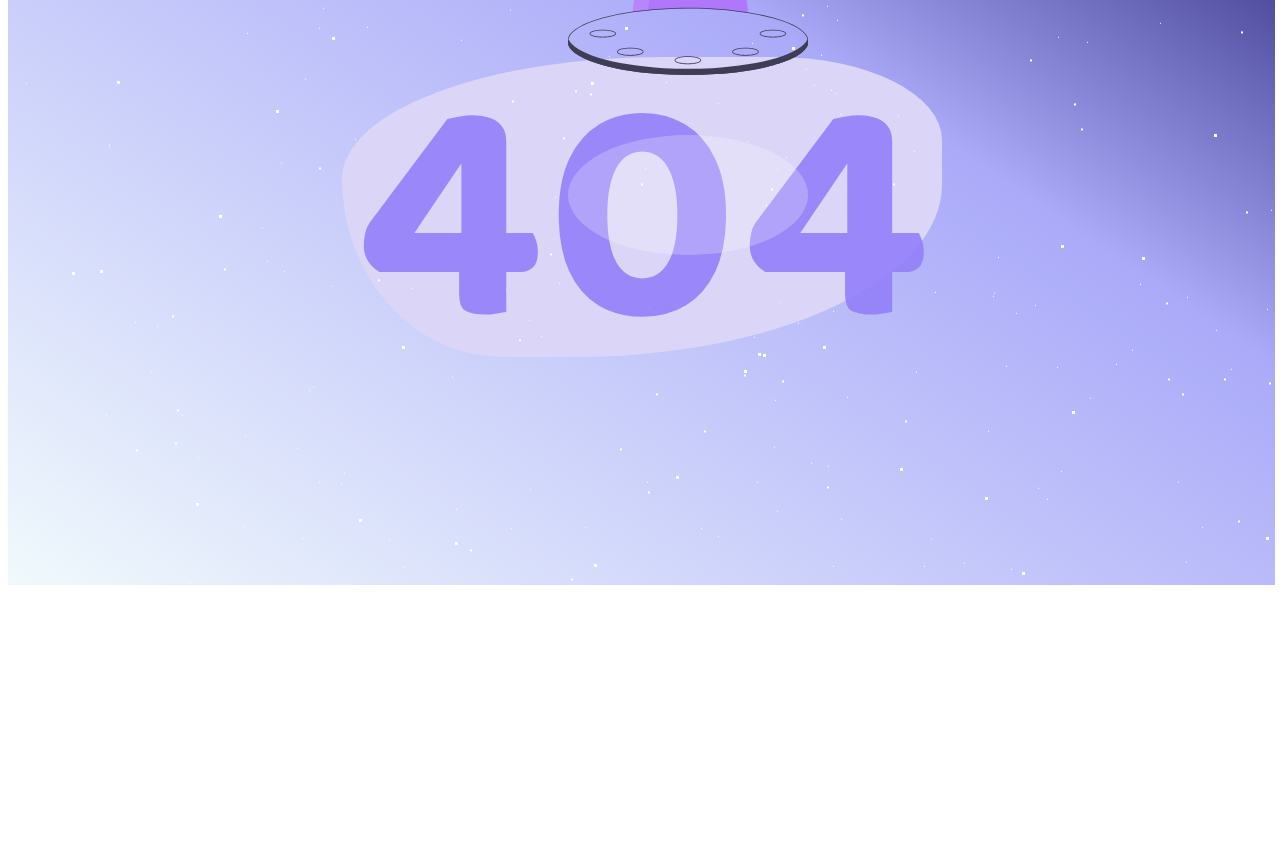
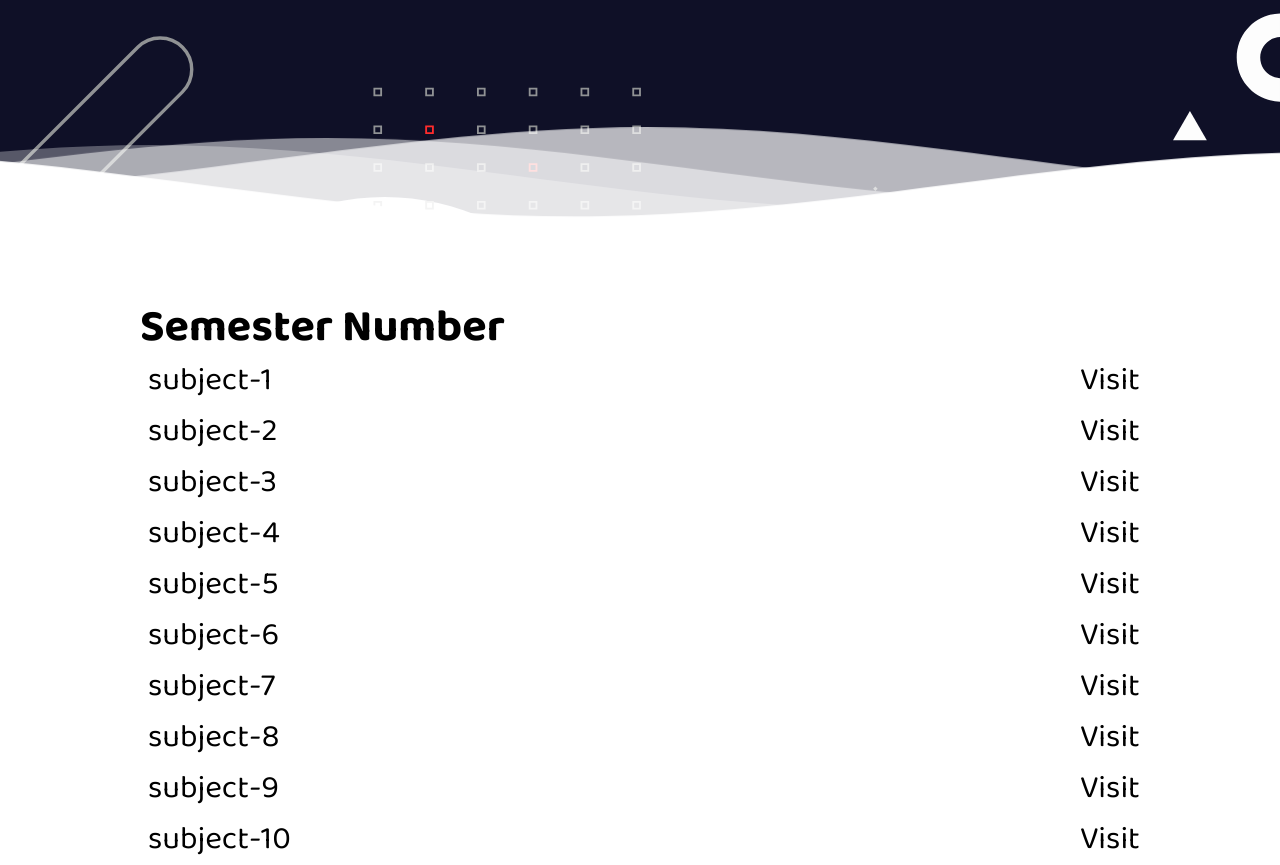
Before and after one commit to amupedia2021/amupedia-web, a Next.js app: page /courses/first-year in a window 1280 px wide. Before the commit this address had no page. Shown: the part 280-1145 px from the top of the page. Before the commit the page ends 800 px from the top, so only its background shows below. Built offline with nearby package versions, Linux system fonts and the light colour scheme; a web font is replaced by a local one.

Commit message:
Sems page structure done

```diff
--- /dev/null
+++ b/components/Sems.js
@@ -0,0 +1,106 @@
+import styles from '@styles/scss/sems.module.scss';
+import Link from 'next/link';
+
+const Sems = () => {
+	return (
+		<section className={styles.main}>
+			<div className={styles.semWrapper}>
+				<h2 className={styles.semNum}>Semester Number</h2>
+				<ul className={styles.subjects}>
+					<li className={styles.subjItem}>
+						<div className="subj">
+							{' '}
+							<span> subject-1</span>
+							<Link href="">
+								<a href="">Visit</a>
+							</Link>
+						</div>
+					</li>
+					<li className={styles.subjItem}>
+						<div className="subj">
+							{' '}
+							<span> subject-2</span>
+							<Link href="">
+								<a href="">Visit</a>
+							</Link>
+						</div>
+					</li>
+					<li className={styles.subjItem}>
+						<div className="subj">
+							{' '}
+							<span> subject-3</span>
+							<Link href="">
+								<a href="">Visit</a>
+							</Link>
+						</div>
+					</li>
+					<li className={styles.subjItem}>
+						<div className="subj">
+							{' '}
+							<span> subject-4</span>
+							<Link href="">
+								<a href="">Visit</a>
+							</Link>
+						</div>
+					</li>
+					<li className={styles.subjItem}>
+						<div className="subj">
+							{' '}
+							<span> subject-5</span>
+							<Link href="">
+								<a href="">Visit</a>
+							</Link>
+						</div>
+					</li>
+					<li className={styles.subjItem}>
+						<div className="subj">
+							{' '}
+							<span> subject-6</span>
+							<Link href="">
+								<a href="">Visit</a>
+							</Link>
+						</div>
+					</li>
+					<li className={styles.subjItem}>
+						<div className="subj">
+							{' '}
+							<span> subject-7</span>
+							<Link href="">
+								<a href="">Visit</a>
+							</Link>
+						</div>
+					</li>
+					<li className={styles.subjItem}>
+						<div className="subj">
+							{' '}
+							<span>subject-8</span>
+							<Link href="">
+								<a href="">Visit</a>
+							</Link>
+						</div>
+					</li>
+					<li className={styles.subjItem}>
+						<div className="subj">
+							{' '}
+							<span> subject-9 </span>
+							<Link href="">
+								<a href="">Visit</a>
+							</Link>
+						</div>
+					</li>
+					<li className={styles.subjItem}>
+						<div className="subj">
+							{' '}
+							<span> subject-10 </span>
+							<Link href="">
+								<a href="">Visit</a>
+							</Link>
+						</div>
+					</li>
+				</ul>
+			</div>
+		</section>
+	);
+};
+
+export default Sems;
--- a/pages/404.js
+++ b/pages/404.js
@@ -1,4 +1,4 @@
-import styles from '@styles/scss/main.module.scss';
+import styles from '@styles/scss/_404.module.scss';
 
 export default function Error() {
 	return (
--- a/pages/blog/writeblog.js
+++ b/pages/blog/writeblog.js
@@ -28,7 +28,6 @@ const WriteBlog = () => {
 	useEffect(() => {
 		initializeState(setData);
 		disableNavbar();
-		console.log('navbar disabled');
 	}, []);
 
 	const contentChanged = (val) => {
--- /dev/null
+++ b/pages/courses/first-year/index.js
@@ -0,0 +1,13 @@
+import Header from 'components/Header';
+import Sems from 'components/Sems';
+
+const FirstYear = () => {
+	return (
+		<div>
+			<Header image="/images/blog/blog_bg.svg" text="First Year" />
+			<Sems />
+		</div>
+	);
+};
+
+export default FirstYear;
--- a/styles/scss/_404.scss
+++ b/styles/scss/_404.module.scss
@@ -1,4 +1,4 @@
-@import "./config";
+@import './config';
 
 @keyframes rightleft {
 	0% {
@@ -19,6 +19,8 @@
 }
 
 .main {
+	margin: 0 !important;
+	padding: 0 !important;
 	position: fixed;
 	height: 100vh;
 	width: 100%;
@@ -68,10 +70,10 @@
 		bottom: 80px;
 		height: 120px;
 		width: 240px;
-		background: url("/images/404/UFO404.svg") no-repeat center center/cover;
+		background: url('/images/404/UFO404.svg') no-repeat center center/cover;
 		animation: rightleft 5s ease-in-out infinite;
 		&::after {
-			content: "";
+			content: '';
 			position: absolute;
 			background: rgba(255, 255, 255, 0.235);
 			height: 120px;
@@ -284,7 +286,7 @@
 	animation: animStar 50s linear infinite;
 }
 #stars:after {
-	content: " ";
+	content: ' ';
 	position: absolute;
 	top: 2000px;
 	width: 1px;
@@ -527,7 +529,7 @@
 	animation: animStar 100s linear infinite;
 }
 #stars2:after {
-	content: " ";
+	content: ' ';
 	position: absolute;
 	top: 2000px;
 	width: 2px;
@@ -619,7 +621,7 @@
 	animation: animStar 150s linear infinite;
 }
 #stars3:after {
-	content: " ";
+	content: ' ';
 	position: absolute;
 	top: 2000px;
 	width: 3px;
@@ -660,7 +662,7 @@
 	right: 0;
 	color: #fff;
 	text-align: center;
-	font-family: "lato", sans-serif;
+	font-family: 'lato', sans-serif;
 	font-weight: 300;
 	font-size: 50px;
 	letter-spacing: 10px;
--- a/styles/scss/main.module.scss
+++ b/styles/scss/main.module.scss
@@ -1,6 +1,5 @@
-@import "./404";
-@import "./config";
-@import "./about";
-@import "./card";
-@import "./aboutteam";
-@import "./writeblog.module";
+@import './config';
+@import './about';
+@import './card';
+@import './aboutteam';
+@import './writeblog.module';
--- /dev/null
+++ b/styles/scss/sems.module.scss
@@ -0,0 +1,26 @@
+@import './config';
+
+.main {
+	width: 100%;
+}
+
+.semWrapper {
+	width: 90%;
+	margin: 5rem auto auto auto;
+	max-width: 1000px;
+
+	.semNum {
+		text-align: left !important;
+		margin: 0;
+	}
+
+	.subjects {
+		padding-left: 0.5rem;
+		list-style: none;
+		.subjItem > div {
+			@include flex;
+			justify-content: space-between;
+			font-size: 4vmin !important;
+		}
+	}
+}
--- a/utils/writeblog/writeBlogUtils.js
+++ b/utils/writeblog/writeBlogUtils.js
@@ -13,7 +13,9 @@ export const initializeState = (setData) => {
 
 	setData({
 		title:
-			savedTitle === 'undefined' || savedTitle === 'null' ? '' : savedTitle,
+			savedTitle == null || savedTitle === 'undefined' || savedTitle === 'null'
+				? ''
+				: savedTitle,
 		coverImg: sessionStorage.getItem('coverImg')
 			? sessionStorage.getItem('coverImg')
 			: '',
```
Also changed, not shown: components/Team.js (+54 -52 lines), pages/index.js (+25 -25 lines), data/semData.js (added), pages/courses/btech/index.js (renamed from pages/btech.js).
